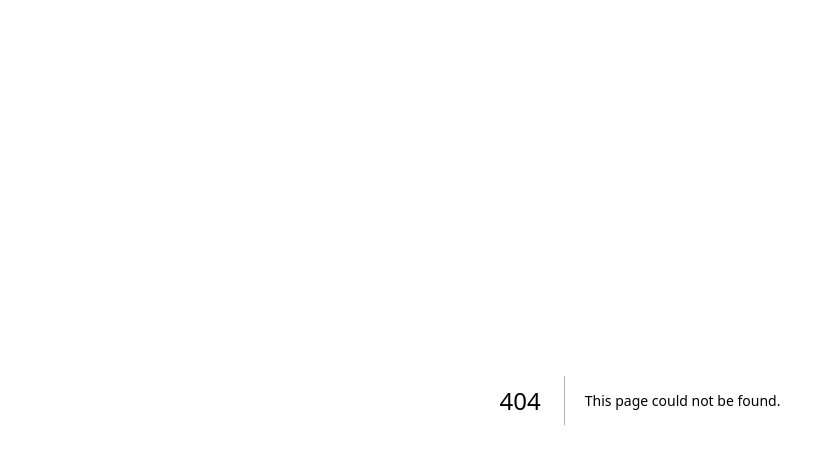
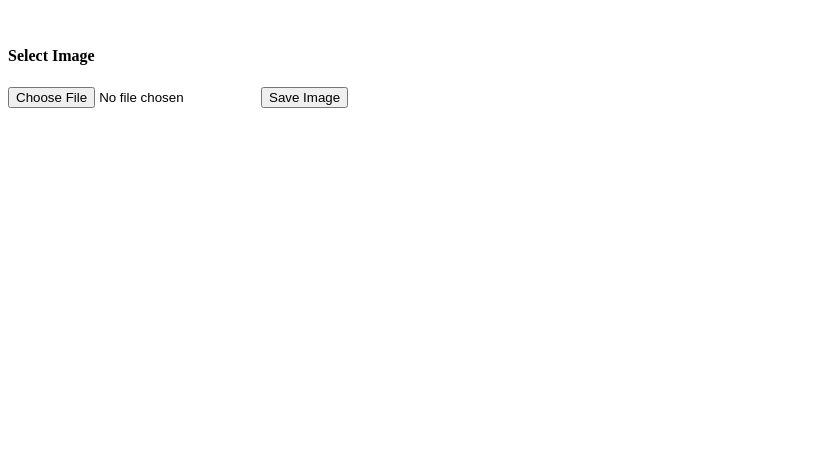
Before and after one commit to mallett002/front-end-auth, a Next.js app: page /family-board in a window 1280 px wide. Before the commit this address had no page. Shown: the top 464 px of the page, without its empty margins (0-835 px from the left). Built offline with nearby package versions, Linux system fonts and the light colour scheme.

Commit message:
saving using multipart/form-data

```diff
--- a/package.json
+++ b/package.json
@@ -10,6 +10,7 @@
   },
   "dependencies": {
     "aws-jwt-verify": "^4.0.0",
+    "axios": "^1.4.0",
     "next": "13.4.4",
     "next-auth": "^4.22.1",
     "react": "18.2.0",
--- /dev/null
+++ b/src/pages/family-board.js
@@ -0,0 +1,52 @@
+import React, { useState } from 'react';
+
+
+const FamilyBoard = (props) => {
+    const [image, setImage] = useState(null);
+    const [createObjectURL, setCreateObjectURL] = useState(null);
+
+    const uploadToClient = (event) => {
+        if (event.target.files && event.target.files.length) {
+            const [file] = event.target.files;
+
+            setImage(file);
+
+            const imageUrl = URL.createObjectURL(file);
+            console.log({ imageUrl });
+
+            setCreateObjectURL(imageUrl);
+        }
+    };
+
+    const uploadToServer = async () => {
+        const body = new FormData();
+
+        body.append("file", image);
+
+        const response = await fetch("/api/upload-image", {
+            method: "POST",
+            // body: JSON.stringify({ familyImage: image })
+            body
+        });
+
+    };
+
+    return (
+        <div>
+            <div>
+                <img src={createObjectURL} />
+                <h4>Select Image</h4>
+                <input type="file" name="myImage" onChange={uploadToClient} />
+                <button
+                    className="btn btn-primary"
+                    type="submit"
+                    onClick={uploadToServer}
+                >
+                    Save Image
+                </button>
+            </div>
+        </div>
+    );
+};
+
+export default FamilyBoard;
```
Also changed, not shown: src/pages/api/upload-image.js (added, +42 -0 lines), src/pages/index.js (+18 -4 lines), coolfunc.png (added), 1 other file (tests, documents, lock files or other folders).
